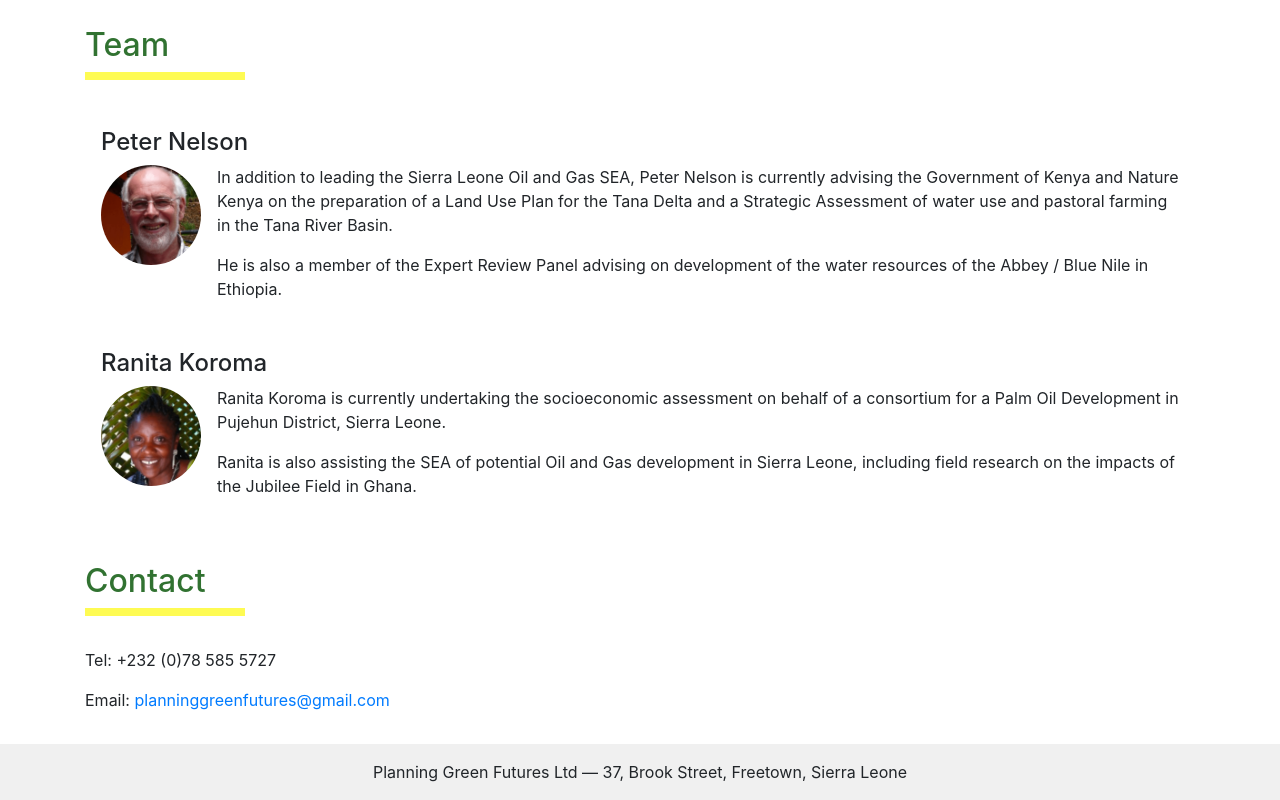
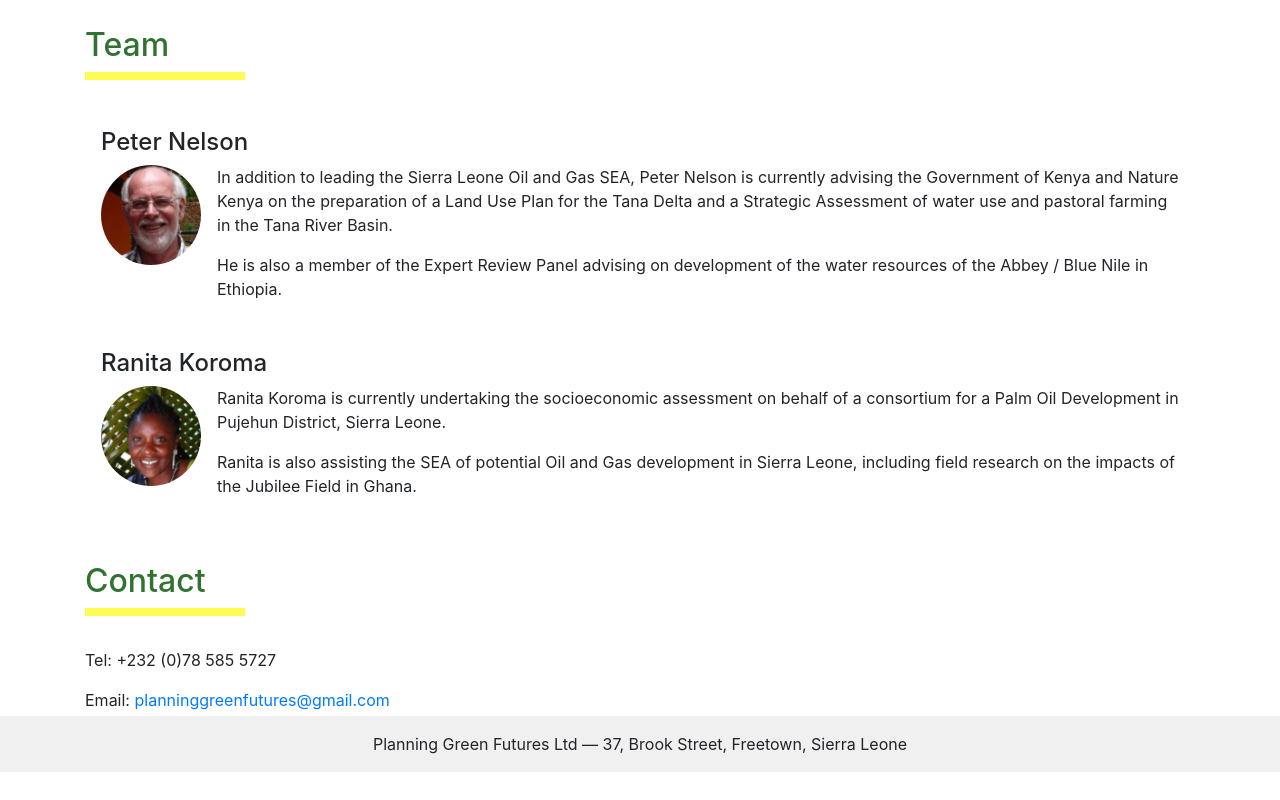
Before and after one commit to billhorsman/planninggreenfutures, a Nuxt app: page / in a window 1280 px wide. Shown: the part 1625-2425 px from the top of the page. After the commit the page ends 2397 px from the top, so only its background shows below. Built offline with nearby package versions, Linux system fonts and the light colour scheme.

Commit message:
Sticky footer

```diff
--- a/assets/stylesheets/main.scss
+++ b/assets/stylesheets/main.scss
@@ -89,9 +89,3 @@ figure {
 section {
   margin-bottom: 2rem;
 }
-
-footer {
-  background: #f0f0f0;
-  padding: 1rem;
-  text-align: center;
-}
--- a/layouts/default.vue
+++ b/layouts/default.vue
@@ -52,4 +52,19 @@
       }
     }
   }
+  html {
+    position: relative;
+    min-height: 100%;
+  }
+  body {
+    margin-bottom: 60px; /* Margin bottom by footer height */
+  }
+  footer {
+    bottom: 0;
+    background: #f0f0f0;
+    padding: 1rem;
+    position: absolute;
+    text-align: center;
+    width: 100%;
+  }
 </style>
```
